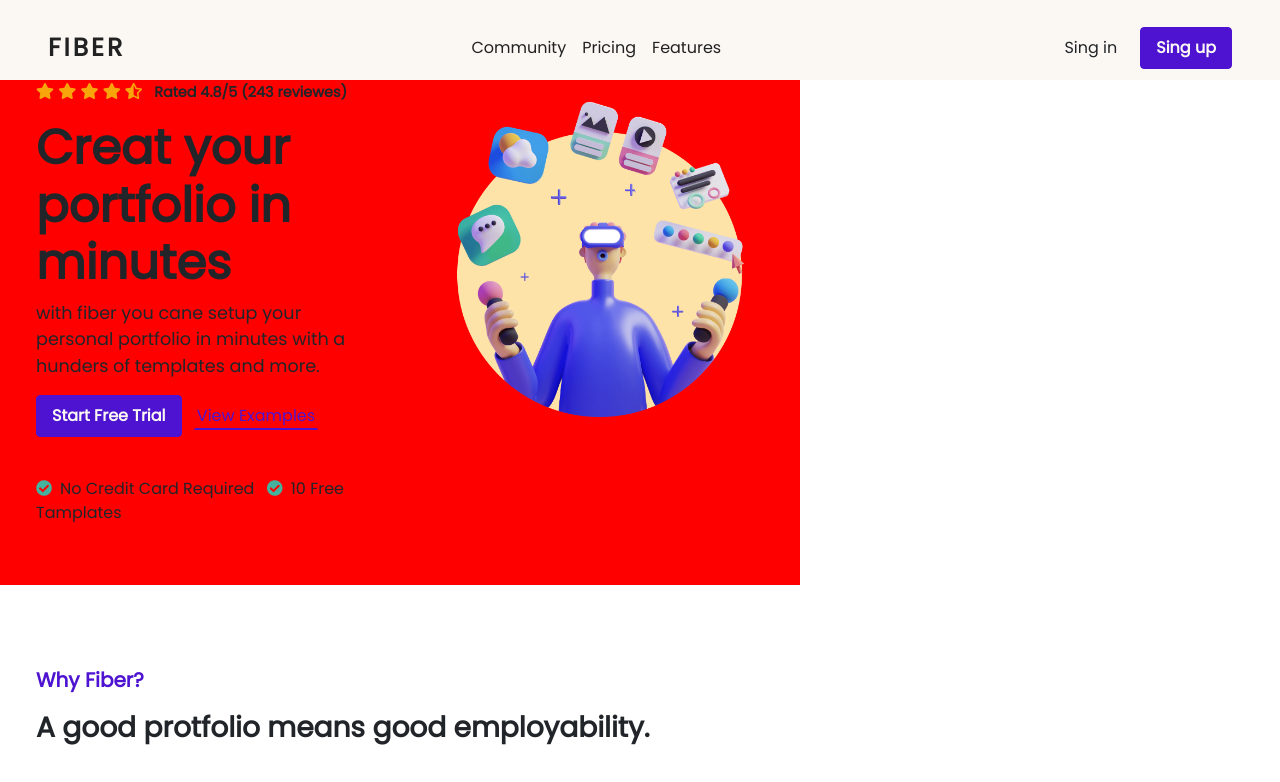
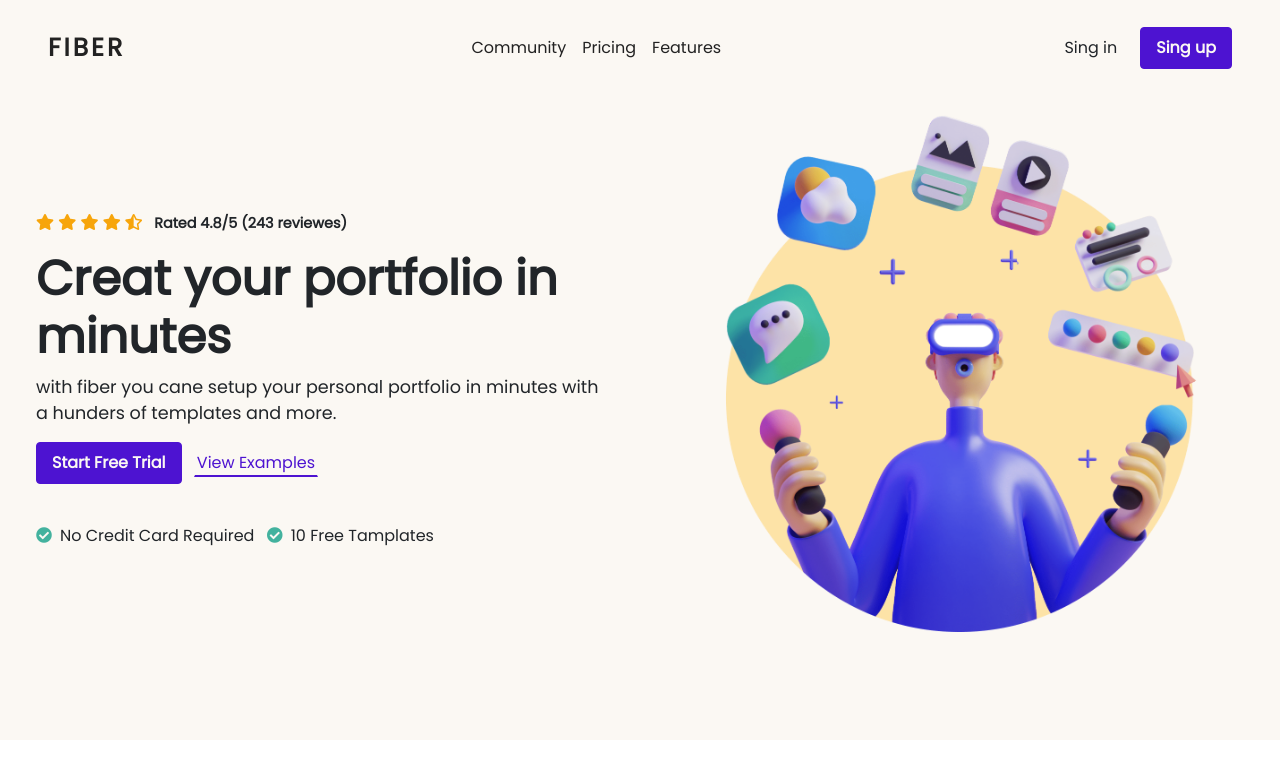
Before and after one commit to OsamaHIma/Fiber, a plain HTML site: page main.html in a window 1280 px wide. Shown: the top 782 px of the page. Drawn offline with nearby package versions, Linux system fonts and the light colour scheme; files that its build step writes are made by us from their sources.

Commit message:
Update style.scss

```diff
--- a/scss/style.scss
+++ b/scss/style.scss
@@ -10,6 +10,7 @@ $purple: #4d13d1;
 //scrollbar styling
 ::-webkit-scrollbar {
     width: 1.4em;
+    z-index: 20;
 }
 ::-webkit-scrollbar-track {
     background: #6a30efce;
@@ -68,10 +69,10 @@ nav {
 }
 
 header {
-    width: 100vh;
+    width: 100%;
     position: relative;
     padding-bottom: 60px;
-    background-color: red;
+    background-color: $white;
     .header-img img {
         max-width: 90%;
     }
```
